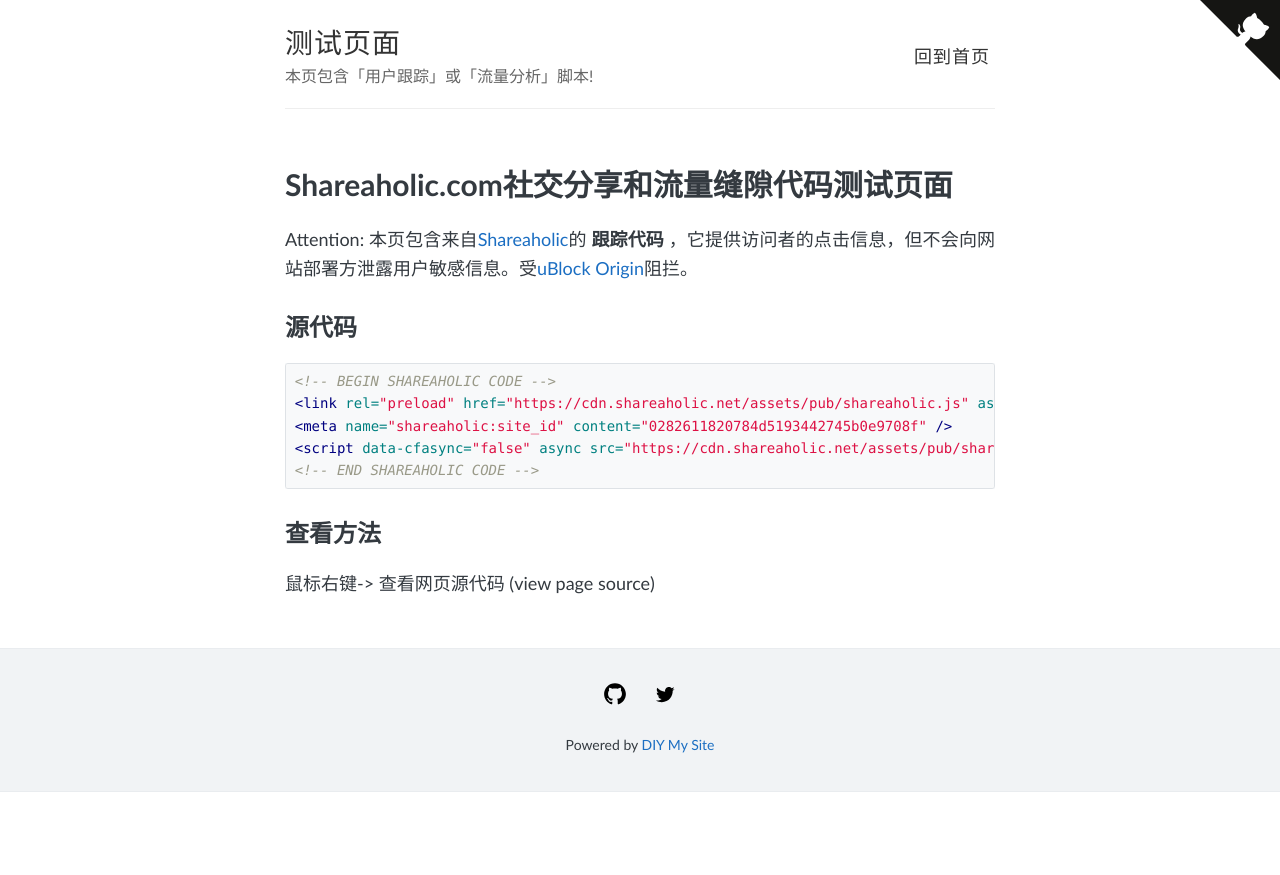
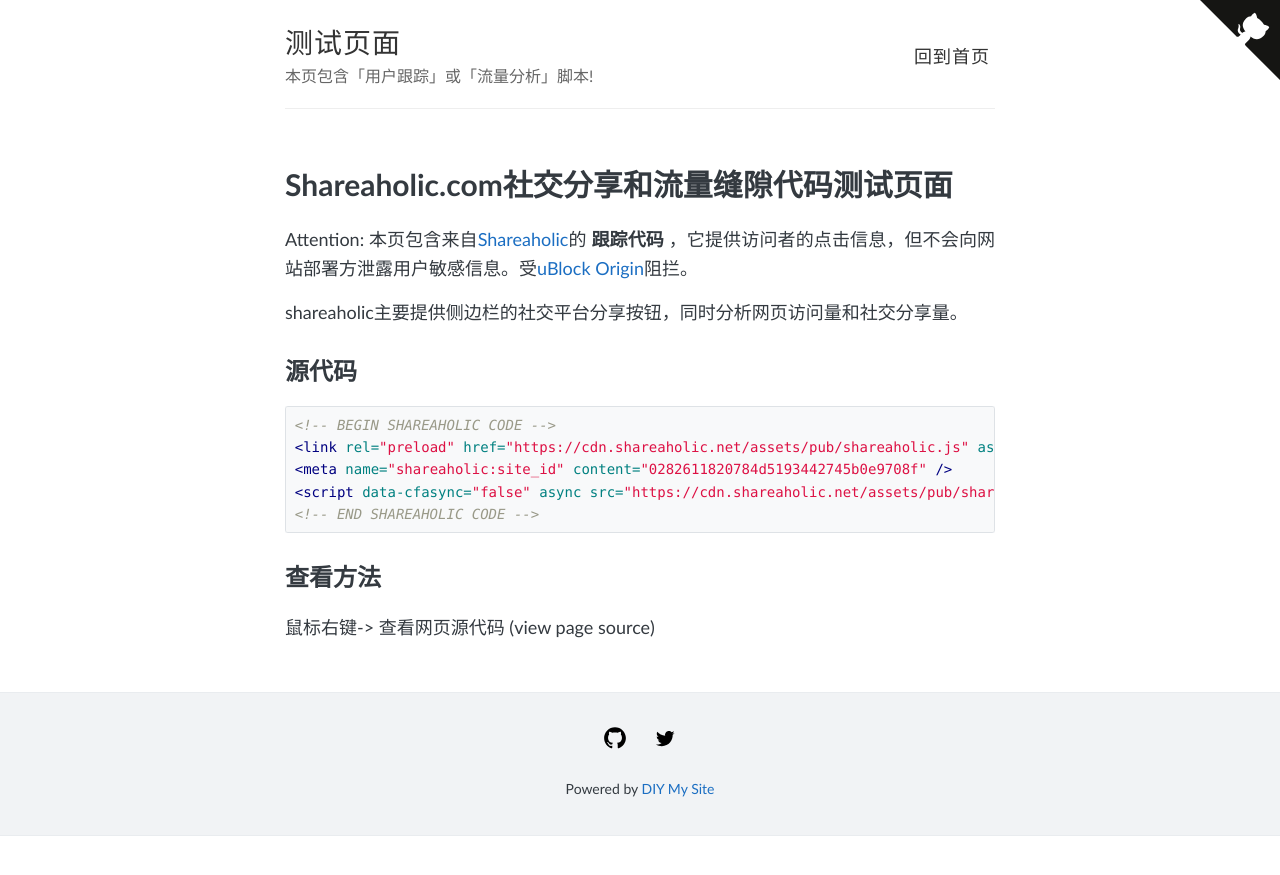
Before and after one commit to diymysite/analytics, a Jekyll site: the page built from shareaholic.md, in a window 1280 px wide. Shown: the top 875 px of the page. Built offline with Jekyll 4.4.1, drawn with Linux system fonts in a browser that asks for light colours.

Commit message:
realistic

````diff
--- a/_includes/head.html
+++ b/_includes/head.html
@@ -10,10 +10,5 @@
   <link rel="stylesheet" type="text/css" href="{{ site.baseurl }}/style.css" />
   <!-- Created with Jekyll Now - http://github.com/barryclark/jekyll-now -->
 
-  <!-- BEGIN SHAREAHOLIC CODE -->
-  <link rel="preload" href="https://cdn.shareaholic.net/assets/pub/shareaholic.js" as="script" />
-  <meta name="shareaholic:site_id" content="0282611820784d5193442745b0e9708f" />
-  <script data-cfasync="false" async src="https://cdn.shareaholic.net/assets/pub/shareaholic.js"></script>
-  <!-- END SHAREAHOLIC CODE -->
 
 </head>
--- a/shareaholic.md
+++ b/shareaholic.md
@@ -8,6 +8,7 @@ permalink: /shareaholic-test/
 
 Attention: 本页包含来自[Shareaholic](https://shareaholic.com)的 **跟踪代码** ，它提供访问者的点击信息，但不会向网站部署方泄露用户敏感信息。受[uBlock Origin](https://github.com/gorhill/uBlock)阻拦。
 
+shareaholic主要提供侧边栏的社交平台分享按钮，同时分析网页访问量和社交分享量。
 
 ## 源代码
 
@@ -20,3 +21,9 @@ Attention: 本页包含来自[Shareaholic](https://shareaholic.com)的 **跟踪
 ```
 ## 查看方法
 鼠标右键-> 查看网页源代码 (view page source)
+
+<!-- BEGIN SHAREAHOLIC CODE -->
+<link rel="preload" href="https://cdn.shareaholic.net/assets/pub/shareaholic.js" as="script" />
+<meta name="shareaholic:site_id" content="0282611820784d5193442745b0e9708f" />
+<script data-cfasync="false" async src="https://cdn.shareaholic.net/assets/pub/shareaholic.js"></script>
+<!-- END SHAREAHOLIC CODE -->
````
